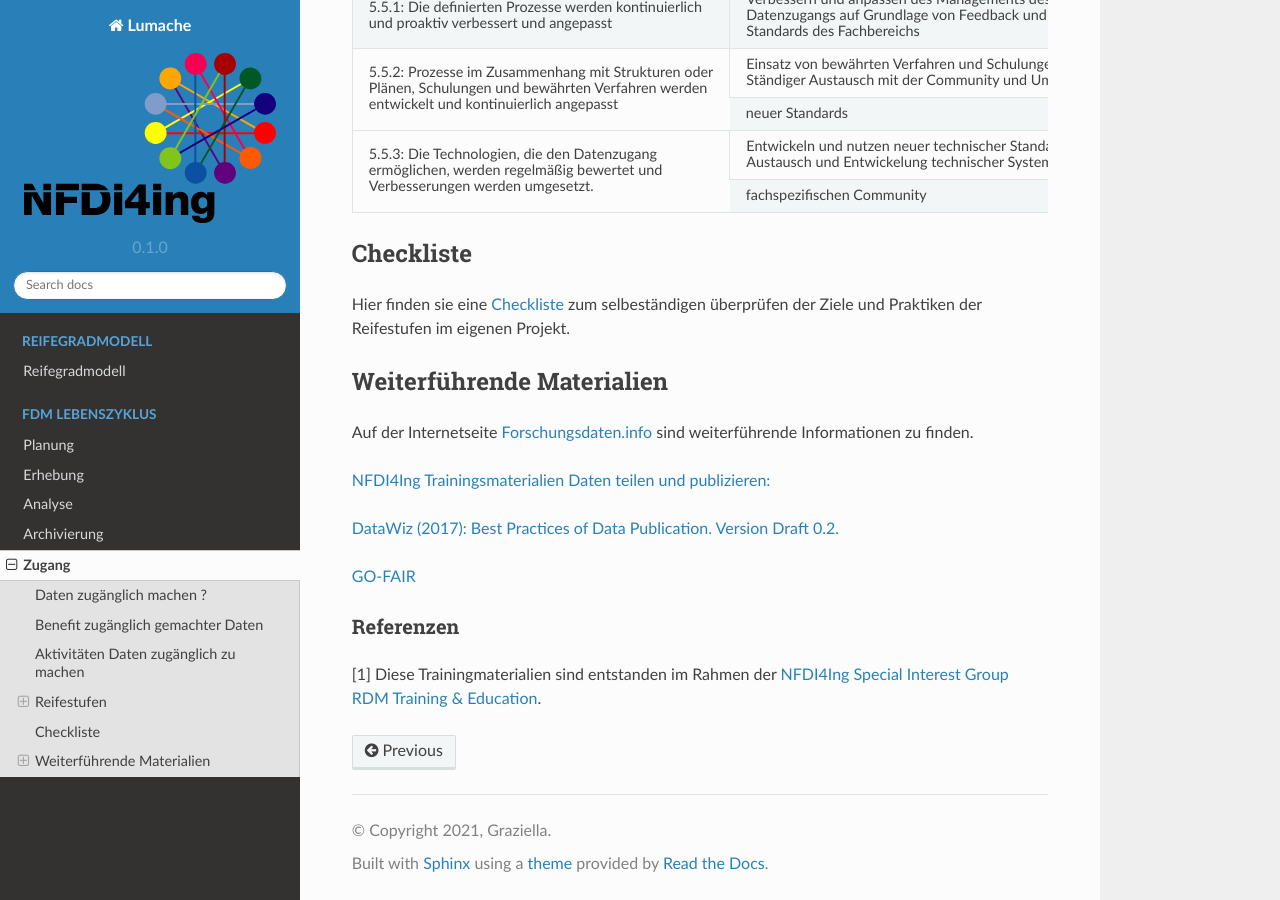
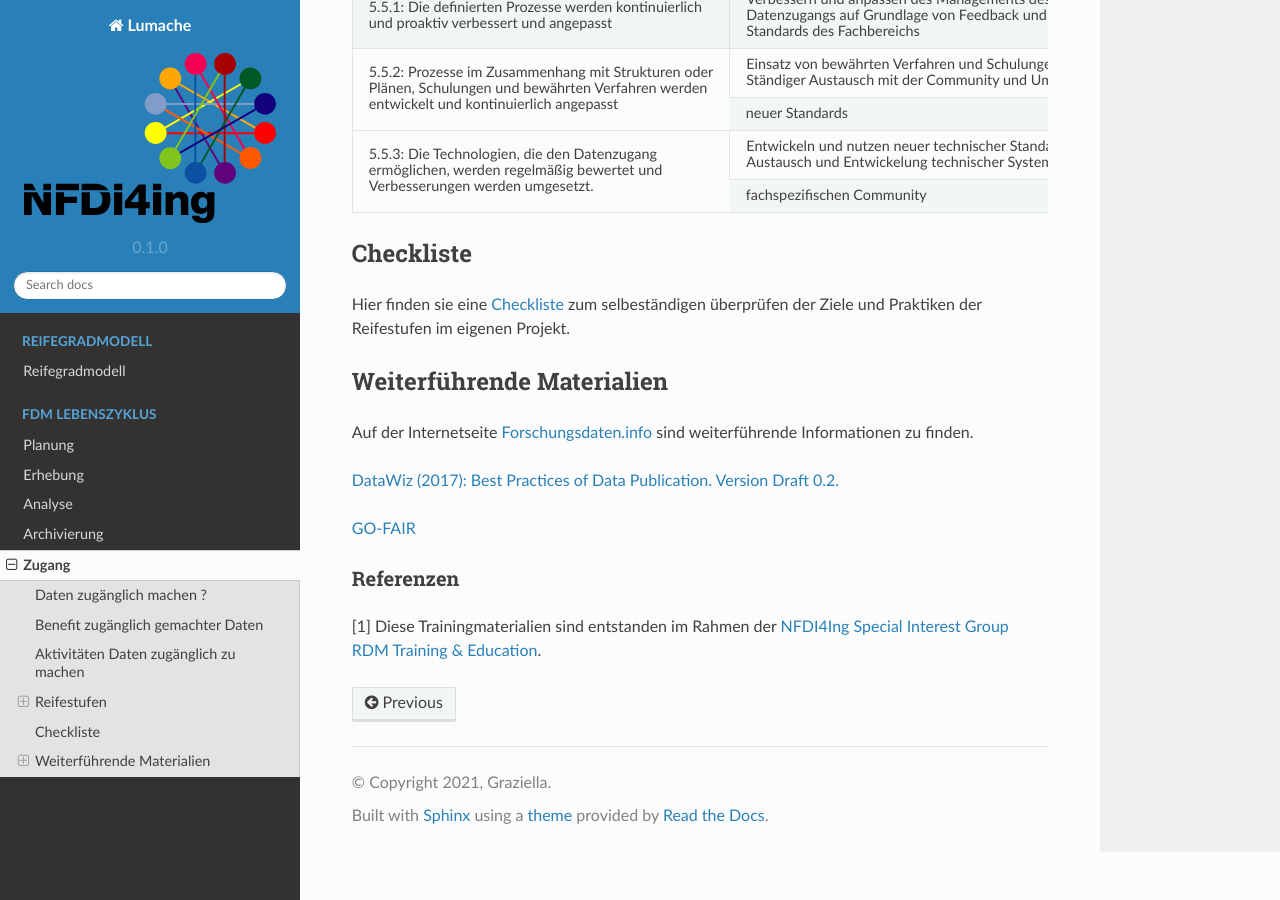
Before and after one commit to LUHMW/MaturityModelsNFDI4Ing, a Sphinx documentation site: the page built from docs/source/Zugang.rst, in a window 1280 px wide and 900 px high, scrolled down 4231 px. Built offline with Sphinx 7.4.7 and the Read the Docs theme 2.0.0, drawn with Linux system fonts in a browser that asks for light colours.

Commit message:
Update Zugang.rst

```diff
--- a/docs/source/Zugang.rst
+++ b/docs/source/Zugang.rst
@@ -240,7 +240,6 @@ Auf der Internetseite
 `Forschungsdaten.info <https://forschungsdaten.info/themen/veroeffentlichen-und-archivieren/>`_
 sind weiterführende Informationen zu finden.
 
-`NFDI4Ing Trainingsmaterialien Daten teilen und publizieren: <https://git.rwth-aachen.de/nfdi4ing/education/data-life-cycle/-/blob/main/NFDI4Ing_Training_DLC_4_Daten_teilen_und_publizieren.pdf>`_
 
 `DataWiz (2017): Best Practices of Data Publication. Version Draft 0.2. <https://datawizkb.leibniz-psychology.org/index.php/tools-and-resources/checklists-and-guidance/>`_
 
```
